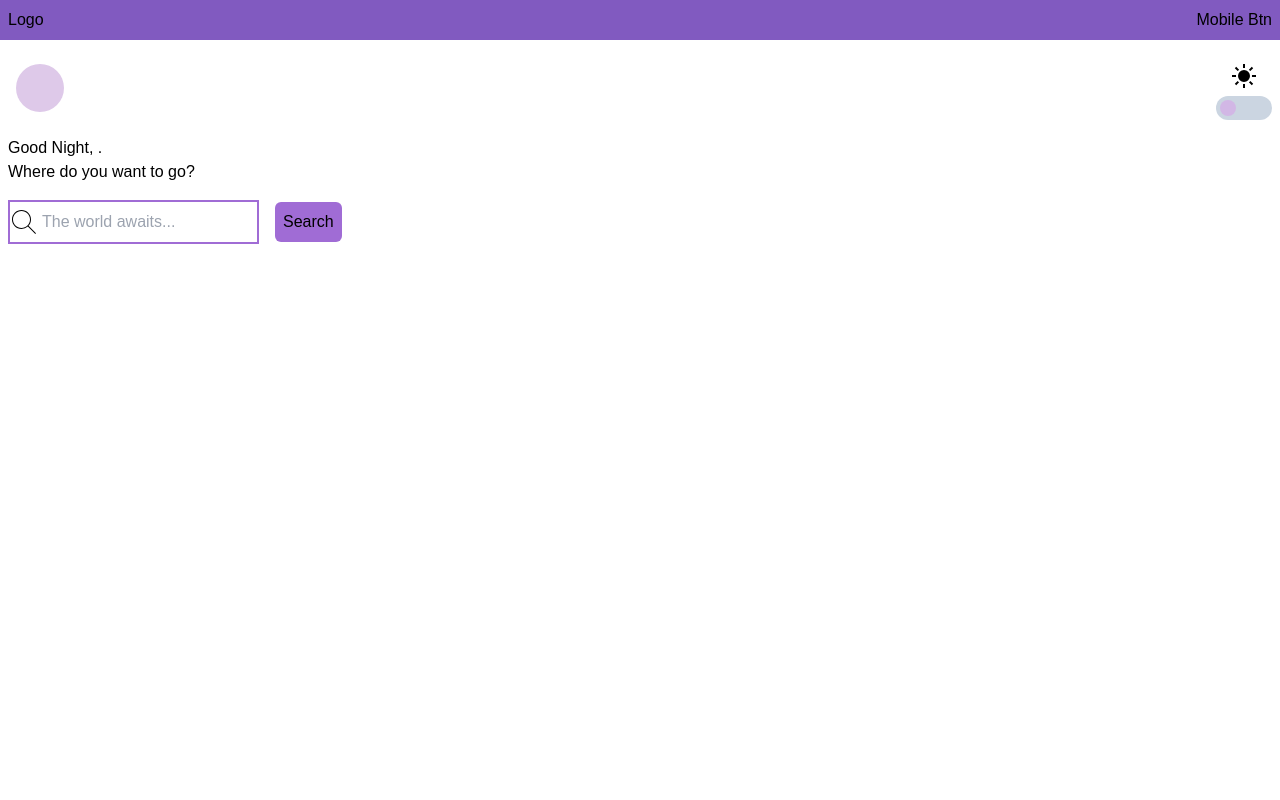
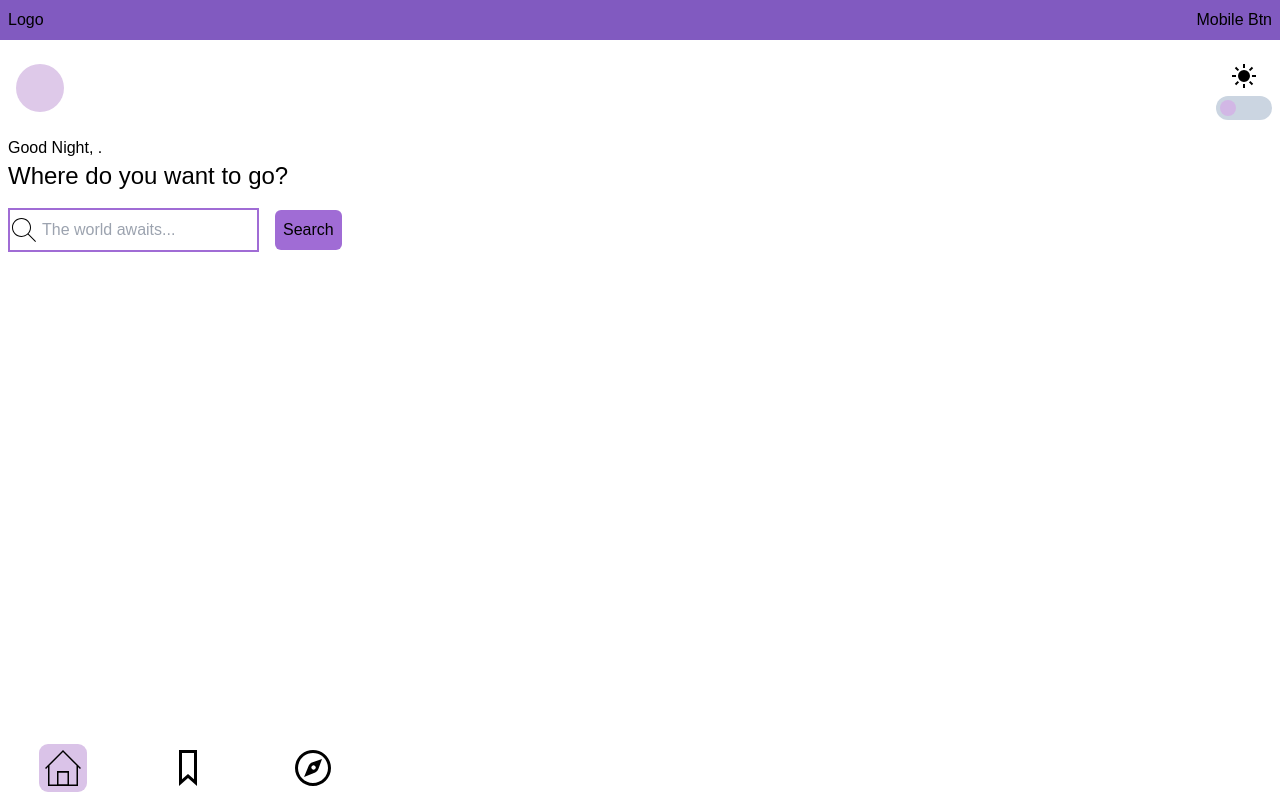
Before and after one commit to morfeli/travel-bud, a Next.js app: page /dashboard in a window 1280 px wide. Built offline with nearby package versions, Linux system fonts and the light colour scheme; no server answers; sample sign-in values are in the browser's storage; a web font is replaced by a local one.

Commit message:
added secret key to next-auth

```diff
--- a/components/Hero/DashboardHero.tsx
+++ b/components/Hero/DashboardHero.tsx
@@ -61,7 +61,12 @@ export const DashboardHero = ({ userInfo }: DashboardHeroProps) => {
     );
   }
   return (
-    <section className={style}>
+    <motion.section
+      className={style}
+      initial={{ opacity: 0 }}
+      animate={{ opacity: 1 }}
+      transition={{ duration: 1 }}
+    >
       <div className="flex justify-between pt-2 pl-2">
         <div className="flex">
           <div className="w-12 h-12 rounded-full bg-lightpurpleOne" />
@@ -93,9 +98,9 @@ export const DashboardHero = ({ userInfo }: DashboardHeroProps) => {
         <p>
           {message}, {userInfo.firstName}.
         </p>
-        <p>Where do you want to go?</p>
+        <p className="text-2xl">Where do you want to go?</p>
         <SearchBar />
       </div>
-    </section>
+    </motion.section>
   );
 };
--- a/components/Icons/CompassSVG.tsx
+++ b/components/Icons/CompassSVG.tsx
@@ -1,5 +1,14 @@
-export const CompassSVG = () => {
+import { ActiveTab as CompassSVGProps } from "../UI/UserNavigation";
+import classNames from "classnames";
+
+export const CompassSVG = ({ activeTab, value, setTab }: CompassSVGProps) => {
   return (
+    <div
+      className={classNames("p-1 scale-150 rounded-md", {
+        "bg-lightpurpleTwo": activeTab === "Compass",
+      })}
+      onClick={() => setTab(value)}
+    >
       <svg
         xmlns="http://www.w3.org/2000/svg"
         width="24"
@@ -9,5 +18,6 @@ export const CompassSVG = () => {
       >
         <path d="M12 0c6.623 0 12 5.377 12 12s-5.377 12-12 12S0 18.623 0 12 5.377 0 12 0zm0 2c5.519 0 10 4.481 10 10s-4.481 10-10 10S2 17.519 2 12 6.481 2 12 2zm1.476 12.955a3.763 3.763 0 002.116-2.216L18 6l-6.672 2.387a3.768 3.768 0 00-2.216 2.119L6.047 18l7.429-3.045zm-.122-4.286a1.412 1.412 0 11-1.997 1.996 1.412 1.412 0 011.997-1.996z"></path>
       </svg>
+    </div>
   );
 };
--- a/components/Icons/HomeSVG.tsx
+++ b/components/Icons/HomeSVG.tsx
@@ -1,5 +1,14 @@
-export const HomeSVG = () => {
+import { ActiveTab as HomeSVGProps } from "../UI/UserNavigation";
+import classNames from "classnames";
+
+export const HomeSVG = ({ activeTab, value, setTab }: HomeSVGProps) => {
   return (
+    <div
+      className={classNames("p-1 scale-150 rounded-md", {
+        "bg-lightpurpleTwo": activeTab === "Home",
+      })}
+      onClick={() => setTab(value)}
+    >
       <svg
         xmlns="http://www.w3.org/2000/svg"
         width="24"
@@ -9,5 +18,6 @@ export const HomeSVG = () => {
       >
         <path d="M22 11.414V24H2V11.414L.707 12.707 0 12 12 0l12 12-.707.707L22 11.414zM16 23h5V10.414l-9-9-9 9V23h5v-9h8v9zm-1-7.889H9v7.778h6v-7.778z"></path>
       </svg>
+    </div>
   );
 };
--- a/components/Icons/SaveSVG.tsx
+++ b/components/Icons/SaveSVG.tsx
@@ -1,7 +1,16 @@
-export const SaveSVG = () => {
+import { ActiveTab as SaveSVGProps } from "../UI/UserNavigation";
+import classNames from "classnames";
+export const SaveSVG = ({ activeTab, value, setTab }: SaveSVGProps) => {
   return (
-    <svg xmlns="http://www.w3.org/2000/svg" width="24" height="24">
-      <path d="M16 2v17.582l-4-3.512-4 3.512V2h8zm2-2H6v24l6-5.269L18 24V0z"></path>
-    </svg>
+    <div
+      className={classNames("p-1 scale-150 rounded-md", {
+        "bg-lightpurpleTwo": activeTab === "Save",
+      })}
+      onClick={() => setTab(value)}
+    >
+      <svg xmlns="http://www.w3.org/2000/svg" width="24" height="24">
+        <path d="M16 2v17.582l-4-3.512-4 3.512V2h8zm2-2H6v24l6-5.269L18 24V0z"></path>
+      </svg>
+    </div>
   );
 };
--- /dev/null
+++ b/components/UI/UserNavigation.tsx
@@ -0,0 +1,39 @@
+import { useState, useEffect } from "react";
+
+import { CompassSVG } from "../Icons/CompassSVG";
+import { HomeSVG } from "../Icons/HomeSVG";
+import { SaveSVG } from "../Icons/SaveSVG";
+
+export interface ActiveTab {
+  activeTab: string;
+  value: string;
+  setTab: (value: string) => void;
+}
+
+export const UserNavigation = () => {
+  const [activeTab, setActiveTab] = useState("Home");
+
+  const setActiveTabHandler = (value: string) => {
+    setActiveTab(value);
+  };
+
+  return (
+    <section className="absolute left-0 flex justify-around pt-4 bottom-4 w-375px">
+      <HomeSVG
+        activeTab={activeTab}
+        value="Home"
+        setTab={setActiveTabHandler}
+      />
+      <SaveSVG
+        activeTab={activeTab}
+        value="Save"
+        setTab={setActiveTabHandler}
+      />
+      <CompassSVG
+        activeTab={activeTab}
+        value="Compass"
+        setTab={setActiveTabHandler}
+      />
+    </section>
+  );
+};
--- a/pages/api/auth/[...nextauth].js
+++ b/pages/api/auth/[...nextauth].js
@@ -55,4 +55,5 @@ export default NextAuth({
       },
     }),
   ],
+  secret: process.env.NEXTAUTH_SECRET,
 });
--- a/pages/dashboard/index.tsx
+++ b/pages/dashboard/index.tsx
@@ -2,12 +2,14 @@ import { getSession } from "next-auth/react";
 import { Header } from "../../components/Header/Header";
 
 import { DashboardHero } from "../../components/Hero/DashboardHero";
+import { UserNavigation } from "../../components/UI/UserNavigation";
 
 const DashboardHomePage = ({ userInfo }: any) => {
   return (
     <>
       <Header />
       <DashboardHero userInfo={userInfo} />
+      <UserNavigation />
     </>
   );
 };
--- a/tailwind.config.js
+++ b/tailwind.config.js
@@ -19,6 +19,9 @@ module.exports = {
         darkPurpleFour: "#6247aa",
         darkMode: "#6c757d",
       },
+      width: {
+        "375px": "375px",
+      },
     },
     fontFamily: {
       Chillax: ["Chillax", "sans-serif"],
```
Lines whose indentation alone changed are shown as unchanged.
